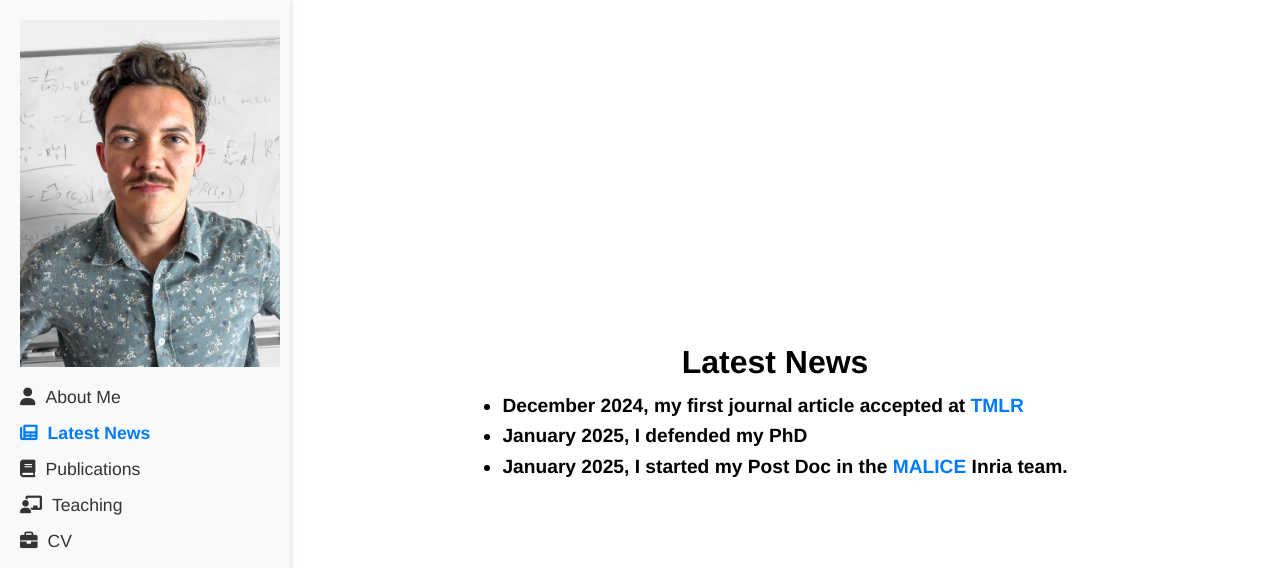
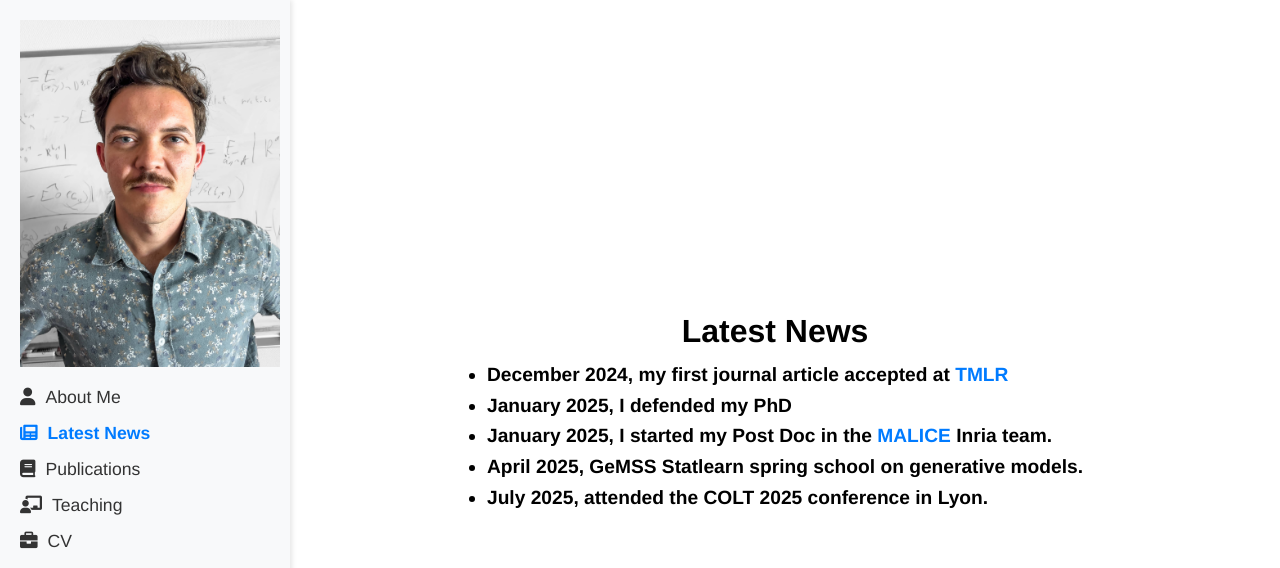
Before and after one commit to 23Vladymir57/personal-web-page, a plain HTML site: page index.html in a window 1280 px wide. Both pictures are taken after a click on the link "Latest News". Shown: the part 860-1428 px from the top of the page. Drawn offline with Linux system fonts and the light colour scheme.

Commit message:
Modification des lates news

```diff
--- a/index.html
+++ b/index.html
@@ -159,6 +159,8 @@ deriving generalization guaranties for Flow Matching generative models.
                 <li>December 2024, my first journal article accepted at <a href="https://jmlr.org/tmlr/" target="_blank">TMLR</a></li>
                 <li>January 2025, I defended my PhD</li>
                 <li>January 2025, I started my Post Doc in the <a href="https://labhc-malice.github.io/" target="_blank">MALICE</a> Inria team.</li>
+                <li>April 2025, GeMSS Statlearn spring school on generative models. </li>
+                <li>July 2025, attended the COLT 2025 conference in Lyon. </li>
             </ul>
         </section>
         <section id="publications">
```
